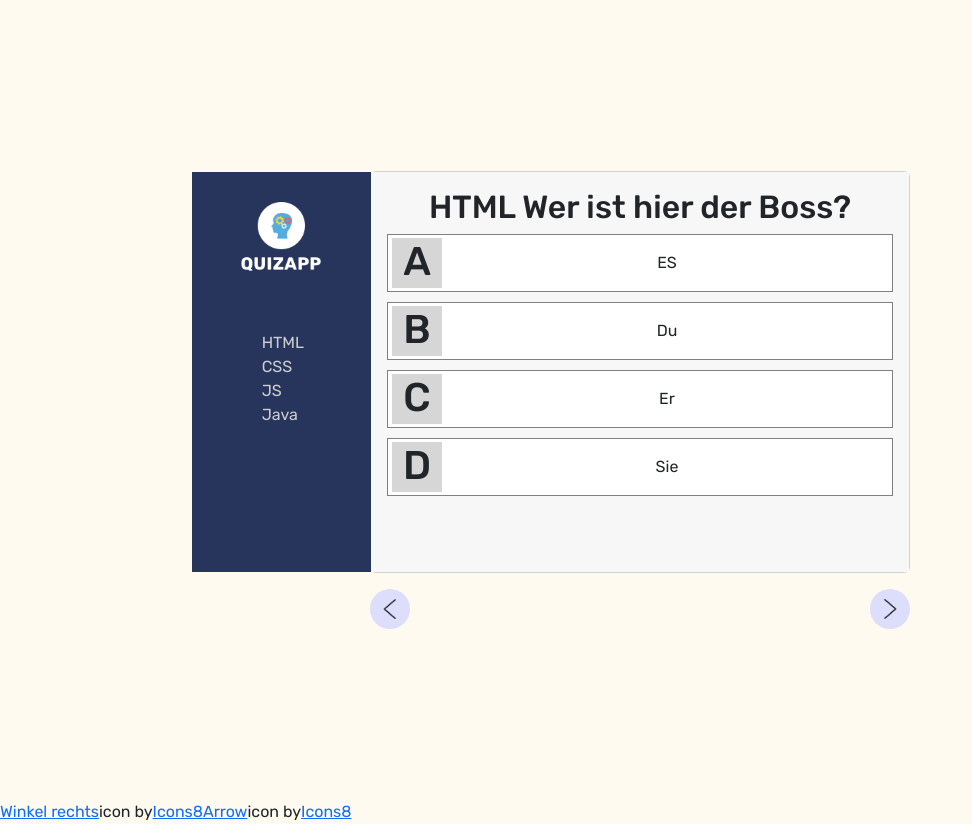
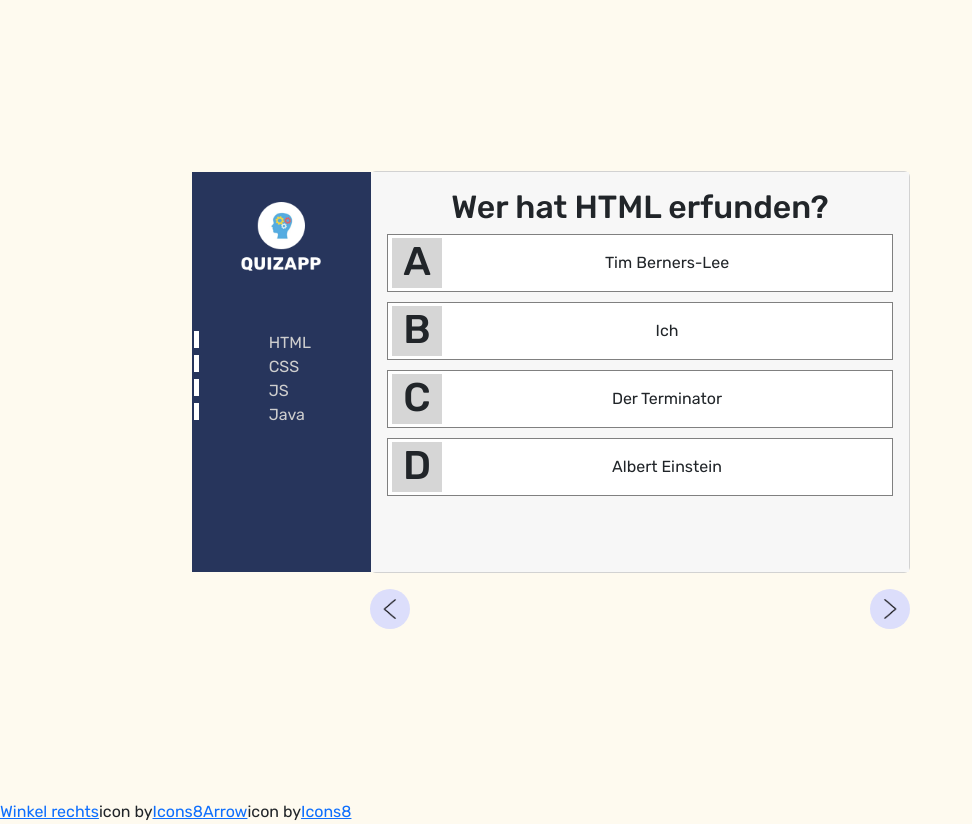
Before and after one commit to HagenStruve/QuizApp, a website: page index.html in a window 1280 px wide. Both pictures are taken after a click on the button "Jetzt Starten". Shown: the whole page, without its empty margins (0-972 px from the left). Drawn offline with nearby package versions, Linux system fonts and the light colour scheme.

Commit message:
commit 14

```diff
--- a/index.html
+++ b/index.html
@@ -19,7 +19,7 @@
         <div class="card mb-3" style="max-width: 540px;">
             <div class="row g-0">
                 <div class="col-md-4">
-                    <img class="sid-bar-img" src="/img/logo.png">
+                    <img class="sid-bar-img" src="img/logo.png">
                     <div class="sid-bar-categorie">
                         <div class="navigation-container">
                             <div class="white-box-hover"></div>
@@ -49,7 +49,7 @@
                         </div>
                         <div class="start-button-container">
                             <button onclick="showQuestion()" type="button" class="btn btn-primary start-button ">Jetzt
-                                Starten<img src="/img/icons8-winkel-rechts-30.png"></button>
+                                Starten<img src="img/icons8-winkel-rechts-30.png"></button>
                         </div>
                     </div>
 
@@ -92,7 +92,7 @@
 
                     <div class="finish-container" id="screen-finish-container" style="display: none;">
                         <div>
-                            <img class="finish-card-img" src="/img/brain result.png">
+                            <img class="finish-card-img" src="img/brain result.png">
                             <h3>COMPLITE<br>HTML QUIZZ</h3>
                         </div>
                         <div>
@@ -105,16 +105,16 @@
                             <button type="button" class="btn btn-primary btn-lg share-button">SHARE</button>
                             <a class="replay-button" onclick="replay()" href="#">REPLAY</a>
                         </div>
-                        <img class="tropy" src="/img/tropy.png">
+                        <img class="tropy" src="img/tropy.png">
                     </div>
 
                 </div>
             </div>
         </div>
         <div class="arrow-container" id="arrowContainer">
-            <div class="arrow-background"><img class="arrow-go-back" src="/img/icons8-arrow-91-left.png"></div>
+            <div class="arrow-background"><img class="arrow-go-back" src="img/icons8-arrow-91-left.png"></div>
             <button class="arrow-background" onclick="nextQuestion()" id="arrowNext"><img class="arrow-go-back"
-                    src="/img/icons8-arrow-91-reigth.png"></button>
+                    src="img/icons8-arrow-91-reigth.png"></button>
         </div>
     </div>
 
--- a/script.js
+++ b/script.js
@@ -1,137 +1,137 @@
 let questions = [
     {
-        "question": "HTML Wer ist hier der Boss?",
-        "answer_1": "ES",
-        "answer_2": "Du",
-        "answer_3": "Er",
-        "answer_4": "Sie",
+        "question": "Wer hat HTML erfunden?",
+        "answer_1": "Tim Berners-Lee",
+        "answer_2": "Ich",
+        "answer_3": "Der Terminator",
+        "answer_4": "Albert Einstein",
         "right_answer": 1
     },
     {
-        "question": "HTML Hast du was gegessen??",
-        "answer_1": "Ich",
-        "answer_2": "Du",
-        "answer_3": "Er",
-        "answer_4": "Sie",
-        "right_answer": 2
-    },
-    {
-        "question": "HTML Wer sagt hier OK?",
-        "answer_1": "Ich",
-        "answer_2": "Du",
-        "answer_3": "Er",
-        "answer_4": "Sie",
+        "question": "Was ist ein Inhaltsleeres Element?",
+        "answer_1": " < span > ",
+        "answer_2": " < div > ",
+        "answer_3": " < br > ",
+        "answer_4": " < body > ",
         "right_answer": 3
     },
     {
-        "question": "HTML Wer hat was gesagt?",
-        "answer_1": "Ich",
-        "answer_2": "Du",
-        "answer_3": "Er",
-        "answer_4": "Sie",
+        "question": "Was für eine Sprache ist HTML?",
+        "answer_1": "Programmiersprache",
+        "answer_2": "Englisch",
+        "answer_3": "Deutsch",
+        "answer_4": "Auszeichnungssprache",
         "right_answer": 4
+    },
+    {
+        "question": "Was ist ein tag in HTML?",
+        "answer_1": "Wenn es draußen hell ist",
+        "answer_2": "Der Programmierer",
+        "answer_3": "eine Anweisung",
+        "answer_4": "ein Befehl, der Licht auf die Webseite bringt",
+        "right_answer": 3
     }
 ];
 let questionsCSS = [
     {
-        "question": "css Wer ist hier der Boss?",
-        "answer_1": "ES",
-        "answer_2": "Du",
-        "answer_3": "Er",
-        "answer_4": "Sie",
+        "question": "Wer hat CSS erfunden?",
+        "answer_1": "Albert Einstein",
+        "answer_2": "Hakon Wium Lie",
+        "answer_3": "Stephen Hawking",
+        "answer_4": "ein Computer",
         "right_answer": 2
     },
     {
-        "question": "css Hast du was gegessen??",
-        "answer_1": "Ich",
-        "answer_2": "Du",
-        "answer_3": "Er",
-        "answer_4": "Sie",
+        "question": "Wer hat auch noch an CSS gearbeitet?",
+        "answer_1": "Niemand",
+        "answer_2": "Albert Einstein",
+        "answer_3": "Bert Bos",
+        "answer_4": "Stephen Hawking",
         "right_answer": 3
     },
     {
-        "question": "css Wer sagt hier OK?",
-        "answer_1": "Ich",
-        "answer_2": "Du",
-        "answer_3": "Er",
-        "answer_4": "Sie",
+        "question": "Wofür steht CSS?",
+        "answer_1": "den Style gestalten",
+        "answer_2": "Cascading Sheets",
+        "answer_3": "Cascading Style",
+        "answer_4": "Cascading Style Sheets",
         "right_answer": 4
     },
     {
-        "question": "css Wer hat was gesagt?",
-        "answer_1": "Ich",
-        "answer_2": "Du",
-        "answer_3": "Er",
-        "answer_4": "Sie",
+        "question": "Wozu wird CSS benötigt?",
+        "answer_1": "für die Logik",
+        "answer_2": "für die Grundstruktur einer Webseite",
+        "answer_3": "für das Disign",
+        "answer_4": "um die Verbindung zu anderen Webseiten aufzubauen",
         "right_answer": 3
     }
 ];
 let questionsJS = [
     {
-        "question": "JS Wer ist hier der Boss?",
-        "answer_1": "ES",
-        "answer_2": "Du",
-        "answer_3": "Er",
-        "answer_4": "Sie",
+        "question": "Wer hat Javascript entwickelt?",
+        "answer_1": "Apple",
+        "answer_2": "Jeff Bazos",
+        "answer_3": "Netscape",
+        "answer_4": "eine freie Gruppe von Programmierern",
         "right_answer": 3
     },
     {
-        "question": "JS Hast du was gegessen??",
-        "answer_1": "Ich",
-        "answer_2": "Du",
-        "answer_3": "Er",
-        "answer_4": "Sie",
+        "question": "Wozu wird Javascript verwendet?",
+        "answer_1": "für die Grundstruktur einer Webseite",
+        "answer_2": "für das Disign",
+        "answer_3": "um die Verbindung zu anderen Webseiten aufzubauen",
+        "answer_4": "für die Logik",
         "right_answer": 4
     },
     {
-        "question": "JS Wer sagt hier OK?",
-        "answer_1": "Ich",
-        "answer_2": "Du",
-        "answer_3": "Er",
-        "answer_4": "Sie",
+        "question": "Was ist Javascript für eine Sprache?",
+        "answer_1": "Programmiersprache",
+        "answer_2": "Französisch",
+        "answer_3": "Gebärdensprache",
+        "answer_4": "Auszeichnungssprache",
         "right_answer": 1
     },
     {
-        "question": "JS Wer hat was gesagt?",
-        "answer_1": "Ich",
-        "answer_2": "Du",
-        "answer_3": "Er",
-        "answer_4": "Sie",
+        "question": "Was wird in Javascript verwendet?",
+        "answer_1": "tags",
+        "answer_2": "function",
+        "answer_3": "classen",
+        "answer_4": "<div>",
         "right_answer": 2
     }
 ];
 let questionsJAVA = [
     {
-        "question": "JAVA Wer ist hier der Boss?",
-        "answer_1": "ES",
-        "answer_2": "Du",
-        "answer_3": "Er",
-        "answer_4": "Sie",
+        "question": "Wer hat Java erfunden?",
+        "answer_1": "eine künstliche Intelligenz",
+        "answer_2": "Netscape",
+        "answer_3": "Hakon Wium Lie",
+        "answer_4": "James Gosling",
         "right_answer": 4
     },
     {
-        "question": "JAVA Hast du was gegessen??",
-        "answer_1": "Ich",
-        "answer_2": "Du",
-        "answer_3": "Er",
-        "answer_4": "Sie",
+        "question": "Was ist Java?",
+        "answer_1": "objektorientierten Programmiersprache",
+        "answer_2": "eine Syntax",
+        "answer_3": "ein Programm",
+        "answer_4": "ein Script",
         "right_answer": 1
     },
     {
-        "question": "JAVA Wer sagt hier OK?",
-        "answer_1": "Ich",
-        "answer_2": "Du",
-        "answer_3": "Er",
-        "answer_4": "Sie",
+        "question": "Wann ist Java erschienen?",
+        "answer_1": "1990",
+        "answer_2": "1995",
+        "answer_3": "1950",
+        "answer_4": "2001",
         "right_answer": 2
     },
     {
-        "question": "JAVA Wer hat was gesagt?",
-        "answer_1": "Ich",
-        "answer_2": "Du",
-        "answer_3": "Er",
-        "answer_4": "Sie",
-        "right_answer": 3
+        "question": "Wozu wird Java genutzt?",
+        "answer_1": "Programme schreiben",
+        "answer_2": "scripte schreiben",
+        "answer_3": "als Taschenrechner",
+        "answer_4": "zum Disignen",
+        "right_answer": 1
     }
 ];
 
@@ -184,6 +184,7 @@ function showNextQuestion() {
     document.getElementById('answer_3').innerHTML = question['answer_3'];
     document.getElementById('answer_4').innerHTML = question['answer_4'];
 }
+
 
 
 function answer(selection) {
@@ -267,14 +268,13 @@ document.getElementById('arrowContainer').style = ``;
     if (gameIsOver()) {
       showEndScreen();
     } else {
-        showNextQuestionHTML();
+        showNextQuestion();
     }
-
 }
 
 
 function showNextQuestionHTML() {
-    let question = questionsCSS[currentQustion];
+    let question = questions[currentQustion];
     document.getElementById('questionText').innerHTML = question['question'];
     document.getElementById('answer_1').innerHTML = question['answer_1'];
     document.getElementById('answer_2').innerHTML = question['answer_2'];
@@ -292,13 +292,20 @@ document.getElementById('arrowContainer').style = ``;
       showEndScreen();
     } else {
        showNextQuestionCSS();
+       nextQuestionCSS(i);
     }
+}
 
+function nextQuestionCSS(i) {
+    document.getElementById('arrowContainer').innerHTML = ``;
+    document.getElementById('arrowContainer').innerHTML = /*html*/`  <div class="arrow-background"><img class="arrow-go-back" src="img/icons8-arrow-91-left.png"></div>
+    <button class="arrow-background" onclick="nextQuestion(i)" id="arrowNext"><img class="arrow-go-back"
+            src="img/icons8-arrow-91-reigth.png"></button>`;
 }
 
 
 function showNextQuestionCSS() {
-    let question = questionsJS[currentQustion];
+    let question = questionsCSS[currentQustion];
     document.getElementById('questionText').innerHTML = question['question'];
     document.getElementById('answer_1').innerHTML = question['answer_1'];
     document.getElementById('answer_2').innerHTML = question['answer_2'];
@@ -311,6 +318,11 @@ function showJSQuestion() {
     document.getElementById('screenWelcome').style = `display: none`;
 document.getElementById('answer-screen').style = ``;
 document.getElementById('arrowContainer').style = ``;
+document.getElementById('arrowContainer').innerHTML = ``
+document.getElementById('arrowContainer').innerHTML = /*HTML*/`
+<div class="arrow-background"><img class="arrow-go-back" src="img/icons8-arrow-91-left.png"></div>
+<button class="arrow-background" onclick="nextQuestion()" id="arrowNext"><img class="arrow-go-back"
+        src="img/icons8-arrow-91-reigth.png"></button>`;
 
     if (gameIsOver()) {
       showEndScreen();
@@ -322,7 +334,7 @@ document.getElementById('arrowContainer').style = ``;
 
 
 function showNextQuestionJS() {
-    let question = questionsJAVA[currentQustion];
+    let question = questionsJS[currentQustion];
     document.getElementById('questionText').innerHTML = question['question'];
     document.getElementById('answer_1').innerHTML = question['answer_1'];
     document.getElementById('answer_2').innerHTML = question['answer_2'];
@@ -346,7 +358,7 @@ document.getElementById('arrowContainer').style = ``;
 
 
 function showNextQuestionJAVA() {
-    let question = questions[currentQustion];
+    let question = questionsJAVA[currentQustion];
     document.getElementById('questionText').innerHTML = question['question'];
     document.getElementById('answer_1').innerHTML = question['answer_1'];
     document.getElementById('answer_2').innerHTML = question['answer_2'];
--- a/style.css
+++ b/style.css
@@ -170,16 +170,15 @@ footer {
 }
 
 .white-box-hover {
-    display: none;
     width: 5px;
-    height: 100%;
+    height: 70%;
     background-color: white;
     margin-left: 2px;
-
+    z-index: 0.00;
 }
 
 .navigation:hover .white-box-hover {
-    display: block;
+    z-index: 1;
 }
 
 .abcd {
```
